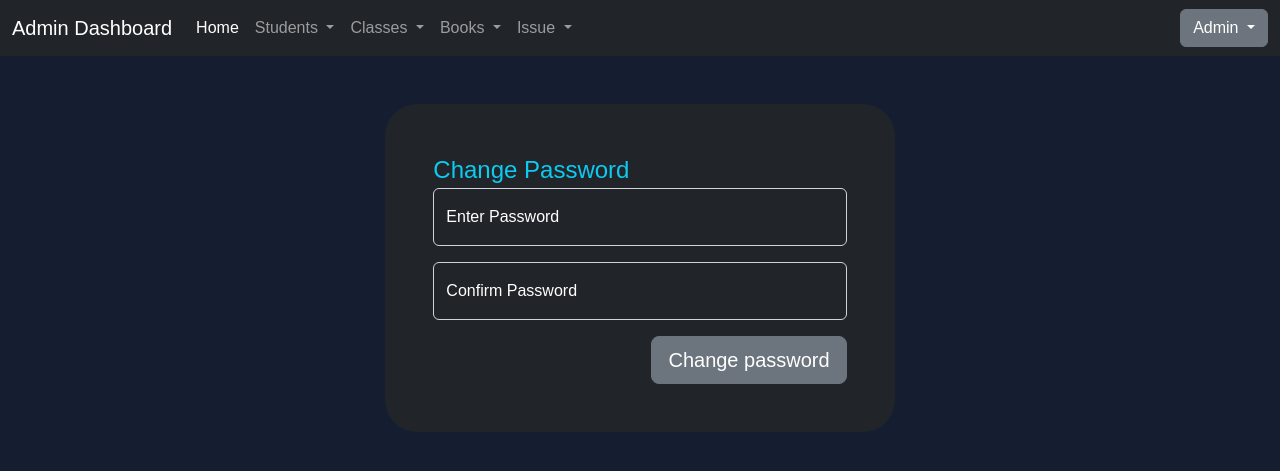
After one commit to shivkumarojha/libraryManagement, a Django app: page /library/changeAdminPassword/7/ in a window 1280 px wide. The commit adds this page. Shown: the top 471 px of the page. Run offline with Django 4.2, Linux system fonts and the light colour scheme; a user stored in the database is signed in; data comes from the database, SQL or seed files in the repository; both versions use the stored data as it was after the commit; some libraries are stand-ins or nearby versions.

Commit message:
change password added and some minor bugs fixed

```diff
--- a/library/forms.py
+++ b/library/forms.py
@@ -1,7 +1,7 @@
 from django import forms
 from registration.models import User, StudentProfile, ClassName, Section
 from .models import Book, Issue
-
+from django.contrib.auth.forms import UserCreationForm
 
 class UserForm(forms.ModelForm):
     class Meta:
@@ -156,10 +156,31 @@ class IssueForm(forms.ModelForm):
             }
         )
 
-        self.fields['user'] .widget.attrs.update(
+        self.fields['user'].widget.attrs.update(
             {
                 'class': 'form-control bg-dark text-white',
                 'placeholder': 'Select User',
                 'onchange': 'filterBooks(event)'
             }
         )
+
+
+class ChangePasswordForm(UserCreationForm):
+    class Meta:
+        model = User
+        fields = ['password1', 'password2']
+
+    def __init__(self, *args, **kwargs):
+        super().__init__(*args, **kwargs)
+        self.fields['password1'].widget.attrs.update(
+            {
+                'class': 'form-control bg-dark text-white',
+                'placeholder': 'Enter Password',
+            }
+        )
+        self.fields['password2'].widget.attrs.update(
+            {
+                'class': 'form-control bg-dark text-white',
+                'placeholder': 'Confirm Password',
+            }
+        )
--- a/library/templates/library/admin/addStudent.html
+++ b/library/templates/library/admin/addStudent.html
@@ -33,7 +33,7 @@
                 {{ userForm.email.errors}}
             </div>
         </div>
-        <div class="col-md-6">
+        <div class="col-md-6 mb-3">
             <div class="form-floating">
                 {{ userForm.fullName }}
                 <label for="{{ userForm.fullName.id_for_label }}"> Enter Full Name</label>
@@ -82,7 +82,6 @@
         </div>
     </form>
 </div>
-<!-- <script src="{% static 'js/fetchSection.js' %}"></script> -->
 <script>
     let sectionId = document.getElementById('id_section').innerHTML = '-----'
     async function fetchSection(e){
--- /dev/null
+++ b/library/templates/library/admin/changeAdminPassword.html
@@ -0,0 +1,39 @@
+{% extends "base.html" %}
+
+{% block title %}
+  Library: Change Password
+{% endblock title %}
+
+{% block content %}
+  {% include "library/navbarAdmin.html" %}
+  <div class="container col-sm-5 mt-5">
+      <form action="" method="post" class="bg-dark p-5 rounded-5">
+          {% csrf_token %}
+          <span class=" fs-4 mt-5 text-info">Change Password</span>
+        {% for message in messages %}
+        <p id="messages" class="alert alert-warning alert-light role="alert" ">{{message}}</p>
+        {% endfor %}
+
+        <div class="form-floating mb-3">
+
+            {{ form.password1 }}
+            <label for="{{ form.className.id_for_label }}"> Enter Password </label>
+        </div>
+        <div class="form-floating mb-3">
+
+            {{ form.password2 }}
+            <label for="{{ form.className.id_for_label }}"> Confirm Password </label>
+        </div>
+
+        <div class="text-end">
+
+            <input type="submit" value="Change password" class="btn btn-lg btn-secondary">
+        </div>
+
+        {{ form.password1.errors }}
+        {{ form.password2.errors }}
+
+
+      </form>
+  </div>
+{% endblock content %}
--- a/library/templates/library/admin/viewClasses.html
+++ b/library/templates/library/admin/viewClasses.html
@@ -148,6 +148,9 @@
         {% endfor %}
       </div>
 
+
+      <hr class="mb-5">
+
 </div>
 
 <script>
--- a/library/templates/library/navbarAdmin.html
+++ b/library/templates/library/navbarAdmin.html
@@ -45,10 +45,6 @@
             </ul>
           </li>
 
-
-
-
-
           <!-- Dropdown for Books -->
             <li class="nav-item dropdown">
               <a class="nav-link dropdown-toggle" href="#" id="navbarDropdown" role="button" data-bs-toggle="dropdown" aria-expanded="false">
@@ -80,9 +76,6 @@
             <button class="btn btn-outline-success" type="submit" id="searchBtn" hidden>Search</button>
             </form> &nbsp;
 
-
-
-
             <!-- Admin related dropdown -->
             {% if request.user.is_authenticated %}
             <div class="dropdown">
@@ -90,7 +83,7 @@
                     <span style="color: white;">{{ user.fullName }}
                 </button>
                 <ul class="dropdown-menu dropdown-menu-dark dropdown-menu-lg-end dropdown-menu-sm-start" aria-labelledby="dropdownMenuButton1">
-                  <li><a class="dropdown-item" href="#">Change Password</a></li>
+                  <li><a class="dropdown-item" href="{% url 'library:changeAdminPassword' request.user.id %}">Change Password</a></li>
                   <li><a class="dropdown-item" href="{% url 'logout' %}">Log Out</a></li>
                 </ul>
               </div>
--- a/library/urls.py
+++ b/library/urls.py
@@ -42,4 +42,7 @@ urlpatterns = [
     # fetch request
     path('fetchSection/', views.fetchSection, name='fetchSection'),
     path('filterBooks/', views.filterBooks, name='filterBooks'),
+
+    # Change password
+    path("changeAdminPassword/<int:pk>/", views.changeAdminPassword, name="changeAdminPassword"),
 ]
--- a/library/views.py
+++ b/library/views.py
@@ -2,7 +2,7 @@ from django.shortcuts import render, HttpResponse, render
 from django.views.decorators.csrf import csrf_protect
 from .decorators import admin_user_required, staff_user_required, student_user_required
 from django.contrib import messages
-from .forms import UserForm, StudentProfileForm, ClassNameForm, SectionForm, AddBookForm, IssueForm
+from .forms import UserForm, StudentProfileForm, ClassNameForm, SectionForm, AddBookForm, IssueForm, ChangePasswordForm
 from django.shortcuts import redirect
 from registration.models import User, StudentProfile, ClassName, Section
 from django.urls import reverse
@@ -11,6 +11,7 @@ from .models import Book, Issue
 from datetime import timedelta, datetime
 from django.http import JsonResponse
 from django.core import serializers
+
 @csrf_protect
 @admin_user_required
 def adminDashboard(request):
@@ -63,6 +64,7 @@ def addStudent(request):
     return render(request, 'library/admin/addStudent.html', context)
 
 
+# View Student
 @admin_user_required
 def viewStudents(request):
     students = StudentProfile.objects.all()
@@ -104,7 +106,6 @@ def updateStudent(request, pk):
         'studentForm': studentForm
     }
     return render(request, 'library/admin/updateStudent.html', context)
-    # return redirect(request.META.get('HTTP_REFERER'))
 
 # delete Student
 @admin_user_required
@@ -119,7 +120,6 @@ def deleteStudent(request, pk):
 # Class section Start
 
 # Add Class
-
 @admin_user_required
 def addClass(request):
     if request.method == 'POST':
@@ -137,8 +137,8 @@ def addClass(request):
     }
     return render(request, 'library/admin/addClass.html', context)
 
+
 # Add Section
-
 @admin_user_required
 def addSection(request):
     if request.method == 'POST':
@@ -158,9 +158,10 @@ def addSection(request):
     return render(request, 'library/admin/addSection.html', context)
 
 
+# View Classes
 @admin_user_required
 def viewClasses(request):
-    # Search Method implemetings
+    # Search Method implemented
     if request.method == 'POST':
         searchText = request.POST.get('searchInput')
         className = ClassName.objects.filter(className__icontains=searchText)
@@ -183,7 +184,6 @@ def viewClasses(request):
 
 
 # Edit Class Name
-
 @admin_user_required
 def updateClassName(request, pk):
     className = ClassName.objects.get(id=pk)
@@ -240,7 +240,7 @@ def deleteSection(request, pk):
         return redirect(reverse('library:viewClasses'))
 
 
-
+# Add Book
 @admin_user_required
 def addBook(request):
     form = AddBookForm
@@ -259,6 +259,7 @@ def addBook(request):
     }
     return render(request, 'library/admin/addBook.html', context)
 
+# View Books
 @admin_user_required
 def viewBooks(request):
     if request.method == 'POST':
@@ -286,8 +287,16 @@ def updateBook(request, pk):
     if request.method == 'POST':
         form = AddBookForm(request.POST, instance=book)
         if form.is_valid():
+            # accessing previous data of form to access stock value
+            prev_data = Book.objects.get(pk=form.instance.pk)
             bookName = form.cleaned_data['bookName']
-            form.save()
+            quantity = form.cleaned_data['quantity']
+            book = form.save(commit=False)
+            # Check the difference in quantity while updating
+            difference = book.quantity - prev_data.quantity
+            # Calculate updated stock
+            book.stock = prev_data.stock + difference
+            book.save()
             messages.success(request, 'Book ' + bookName + ' updated successfully' )
             return redirect(reverse('library:viewBooks'))
     context = {
@@ -307,7 +316,6 @@ def deleteBook(request, pk):
 
 
 # Issue Book related views
-
 # issue book
 @admin_user_required
 def issueBook(request):
@@ -367,15 +375,8 @@ def fetchSection(request):
     classId = request.headers.get('classId')
     section = Section.objects.filter(className_id=classId)
     return render(request, 'library/fetchSection.html', {'section': section})
-    # print(section)
-    # sectionData = serializers.serialize('json', section, fields=('section'))
-    # print(sectionData)
-    # data = {
-    #     'section': sectionData
-    # }
-    # return JsonResponse(data)
 
-
+# Return Book
 @admin_user_required
 def returnBook(request):
     form = IssueForm
@@ -429,7 +430,7 @@ def filterBooks(request):
     return render(request, 'library/admin/filterBooks.html', context)
 
 
-# # manage issued books
+# manage issued books
 @admin_user_required
 def manageIssuedBooks(request):
 
@@ -470,15 +471,7 @@ def deleteIssuedBook(request, pk):
         messages.success(request, 'Book deleted successfully')
         return redirect(request.META.get('HTTP_REFERER'))
 
-# @admin_user_required
-# def search(request):
-#     if request.method == "GET":
-#         searchText = request.GET.get('searchInput')
-#         print(searchText)
-#         print(request.META.get('HTTP_REFERER'))
-#         return redirect(request.META.get('HTTP_REFERER'))
-
-
+# View Book by class Name
 @admin_user_required
 def viewBookByClassName(request, pk):
 
@@ -499,3 +492,20 @@ def viewBookByClassName(request, pk):
         'countOfBooks': countOfBooks
     }
     return render(request, 'library/admin/viewBooks.html', context)
+
+# change Admin Password
+@admin_user_required
+def changeAdminPassword(request, pk):
+    user = User.objects.get(id=pk)
+    form = ChangePasswordForm(instance=user)
+    if request.method == 'POST':
+        form = ChangePasswordForm(request.POST, instance=user)
+        if form.is_valid():
+            form.save()
+            messages.success(request, "Password Changed!")
+            return redirect(request.META.get('HTTP_REFERER'))
+
+    context = {
+        'form': form
+    }
+    return render(request, 'library/admin/changeAdminPassword.html', context)
--- a/libraryManagement/settings.py
+++ b/libraryManagement/settings.py
@@ -23,9 +23,9 @@ BASE_DIR = Path(__file__).resolve().parent.parent
 SECRET_KEY = 'django-insecure-u9f+_g7dbf2s&mmc7=6fpl7b@*7lmgab^i%_280eq%!33zy2ha'
 
 # SECURITY WARNING: don't run with debug turned on in production!
-DEBUG = True
+DEBUG = False
 
-ALLOWED_HOSTS = ['127.0.0.1','localhost','192.168.120.151','sklibrary.herokuapp.com']
+ALLOWED_HOSTS = ['localhost','127.0.0.1', 'sklibrary.herokuapp.com']
 
 
 # Application definition
--- a/registration/templates/registration/index.html
+++ b/registration/templates/registration/index.html
@@ -10,8 +10,9 @@
 {% endblock style %}
 
 {% block content %}
-{% include "registration/navbar.html" %}
-
+<div class="container-fluid text-center fs-3 bg-dark p-2">
+  Library Management System
+</div>
     <div class="login-box">
       <h2>Login</h2>
       <form action="" method="post" autocomplete="off">
--- a/registration/templates/registration/navbar.html
+++ b/registration/templates/registration/navbar.html
@@ -8,7 +8,7 @@
 
 <nav class="navbar navbar-expand-lg navbar-dark bg-dark">
     <div class="container-fluid">
-      <a class="navbar-brand" href="#">Library</a>
+      <a class="navbar-brand" href="/">Library Management System</a>
       <button class="navbar-toggler" type="button" data-bs-toggle="collapse" data-bs-target="#navbarSupportedContent" aria-controls="navbarSupportedContent" aria-expanded="false" aria-label="Toggle navigation">
         <span class="navbar-toggler-icon"></span>
       </button>
```
Also changed, not shown: library/templates/library/admin/viewStudents.html (+2 -6 lines), db.sqlite3.
